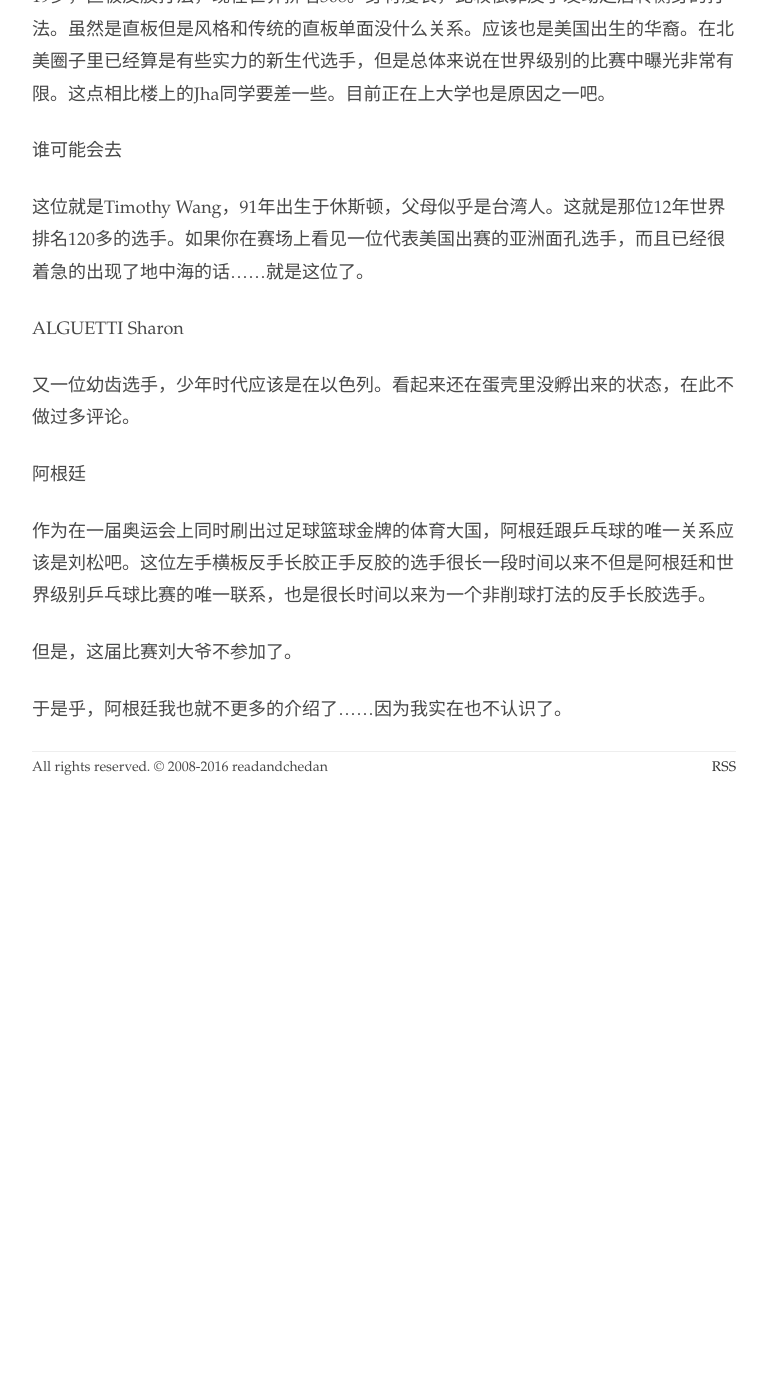
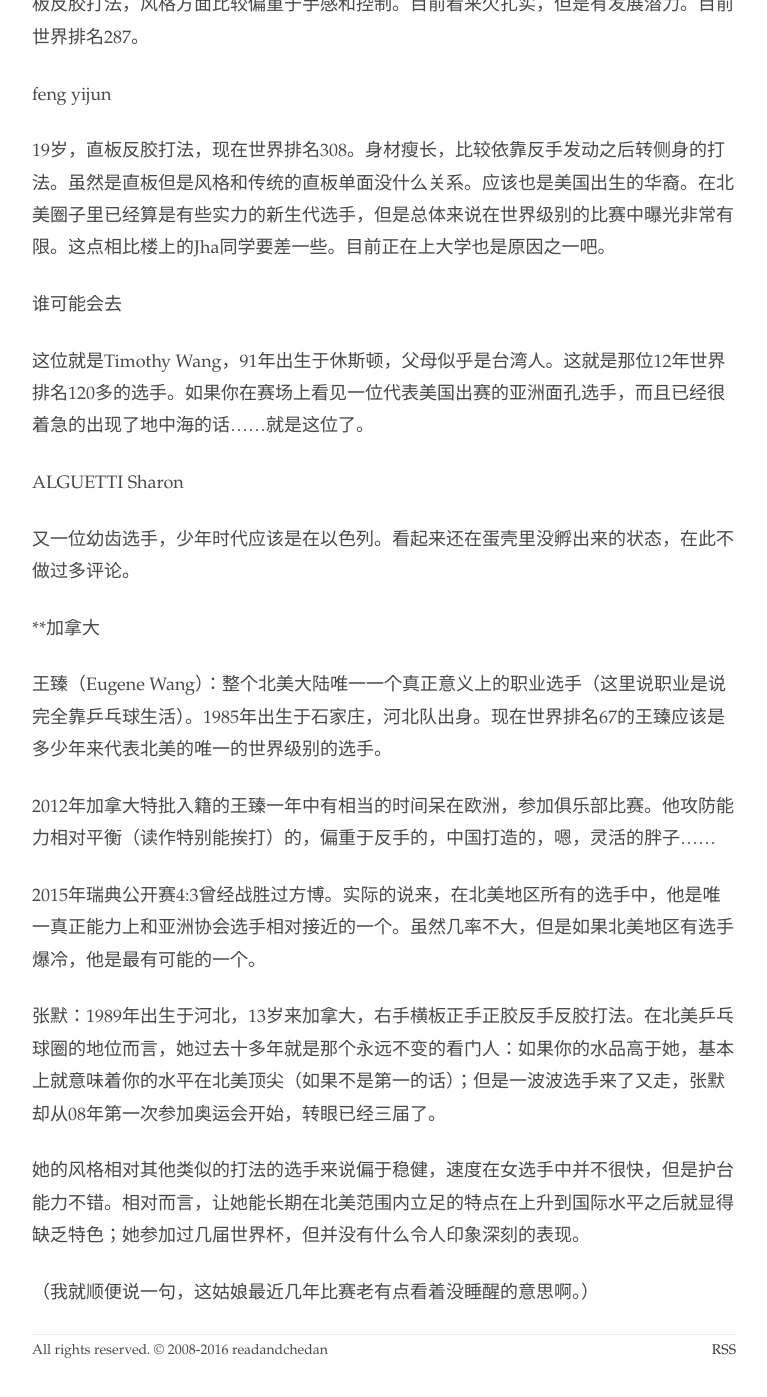
Before and after one commit to readandchedan/readandchedan.github.io, a Jekyll site: the page built from _posts/tabletennis/_posts/2016-05-01-olympics-preview-NA.md, in a window 1280 px wide and 1400 px high, scrolled down 2528 px. Shown: the top 1397 px of the window, without its empty margins (256-1023 px from the left). Built offline with Jekyll 4.4.1, drawn with Linux system fonts in a browser that asks for light colours; before the commit the page ends 3345 px from its top, so only the background shows below that; some of the changed text lies outside the part shown.

Commit message:
Update and rename 2016-05-01-olympics-preview-A.md to 2016-05-01-olympics-preview-NA.md

```diff
--- a/_posts/tabletennis/_posts/2016-05-01-olympics-preview-A.md
+++ b/_posts/tabletennis/_posts/2016-05-01-olympics-preview-NA.md
@@ -1,9 +1,9 @@
 ---
-title: 奥运会协会前瞻系列A字头篇：你们心心念的萌妹子看不到啦
+title: 奥运会协会前瞻系列北美：你们心心念的萌妹子不会来了；全大洲唯一的职业选手；
 layout: default
 ---
 
-美国
+**美国
 
 以美国作为这个系列的开始，某种程度上是一种方便的巧合：这个协会可以明确的告诉你谁不会来了，还可以介绍一下谁会来。而这正是这一系列前瞻的目的所在。各位看球的时候可以不用再念叨“那个谁谁谁呢”，同时看见某个不太熟悉的选手的时候，可以提前有个了结：哦这是某某某，好像有这个那个特点。
 
@@ -19,12 +19,13 @@
 
 谁会来
 
+吴玥（Jennifer Wu）：90年1月份出生于北京。18岁到了美国。没记错的话应该是现在经常出现在各大乒乓球媒体技术板块的马凯旋教练的学生。通过泛美运动会冠军晋级奥运会的选手。从技术功底上看，应该是目前美国范围内最扎实的选手了。北京队出身，中国打造的技术，整体风格相对这个名单里其他的女选手更有男子风格。
+
 张安（zhang lily）:96年出生于加州，父亲是西安人。张同学是没什么意外的右手横板反胶打法，风格相对平衡，速度相比邢延华慢点，但是质量要高一些。目前看起来张同学还要在职业乒乓球圈子里继续走一段路程，现在的世界排名已经进入前100。如果你一定要有一个刻板印象的模板的话，这是一个更为扎实质量更高但是速度更慢的邢延华。
 
 而且现在实力要比邢延华当年强。
 
 郑佳奇（zheng jiaqi）：88年一月出生，北京队出身，14年入籍美国，直板正手正胶反手反胶打法（女子圈里这个打法的，可能去打这次奥运会的，除了她还有一个英国的女孩何婷婷）。郑的世界排名仅次于张安，130位左右。她的反面推挡不多，横打为主，风格相对偏重于反手。发球也都几乎是倒板用反胶发。形容一下的话，这是一个北京队风格的，直板的，穷人版本的李佳薇。
-
 
 谁可能会去
 
@@ -52,7 +53,6 @@
 
 19岁，直板反胶打法，现在世界排名308。身材瘦长，比较依靠反手发动之后转侧身的打法。虽然是直板但是风格和传统的直板单面没什么关系。应该也是美国出生的华裔。在北美圈子里已经算是有些实力的新生代选手，但是总体来说在世界级别的比赛中曝光非常有限。这点相比楼上的Jha同学要差一些。目前正在上大学也是原因之一吧。
 
-
 谁可能会去
 
 这位就是Timothy Wang，91年出生于休斯顿，父母似乎是台湾人。这就是那位12年世界排名120多的选手。如果你在赛场上看见一位代表美国出赛的亚洲面孔选手，而且已经很着急的出现了地中海的话……就是这位了。
@@ -62,10 +62,16 @@
 又一位幼齿选手，少年时代应该是在以色列。看起来还在蛋壳里没孵出来的状态，在此不做过多评论。
 
 
-阿根廷
+**加拿大
 
-作为在一届奥运会上同时刷出过足球篮球金牌的体育大国，阿根廷跟乒乓球的唯一关系应该是刘松吧。这位左手横板反手长胶正手反胶的选手很长一段时间以来不但是阿根廷和世界级别乒乓球比赛的唯一联系，也是很长时间以来为一个非削球打法的反手长胶选手。
+王臻（Eugene Wang）：整个北美大陆唯一一个真正意义上的职业选手（这里说职业是说完全靠乒乓球生活）。1985年出生于石家庄，河北队出身。现在世界排名67的王臻应该是多少年来代表北美的唯一的世界级别的选手。
 
-但是，这届比赛刘大爷不参加了。
+2012年加拿大特批入籍的王臻一年中有相当的时间呆在欧洲，参加俱乐部比赛。他攻防能力相对平衡（读作特别能挨打）的，偏重于反手的，中国打造的，嗯，灵活的胖子……
 
-于是乎，阿根廷我也就不更多的介绍了……因为我实在也不认识了。
+2015年瑞典公开赛4:3曾经战胜过方博。实际的说来，在北美地区所有的选手中，他是唯一真正能力上和亚洲协会选手相对接近的一个。虽然几率不大，但是如果北美地区有选手爆冷，他是最有可能的一个。
+
+张默：1989年出生于河北，13岁来加拿大，右手横板正手正胶反手反胶打法。在北美乒乓球圈的地位而言，她过去十多年就是那个永远不变的看门人：如果你的水品高于她，基本上就意味着你的水平在北美顶尖（如果不是第一的话）；但是一波波选手来了又走，张默却从08年第一次参加奥运会开始，转眼已经三届了。
+
+她的风格相对其他类似的打法的选手来说偏于稳健，速度在女选手中并不很快，但是护台能力不错。相对而言，让她能长期在北美范围内立足的特点在上升到国际水平之后就显得缺乏特色；她参加过几届世界杯，但并没有什么令人印象深刻的表现。
+
+（我就顺便说一句，这姑娘最近几年比赛老有点看着没睡醒的意思啊。）
```
